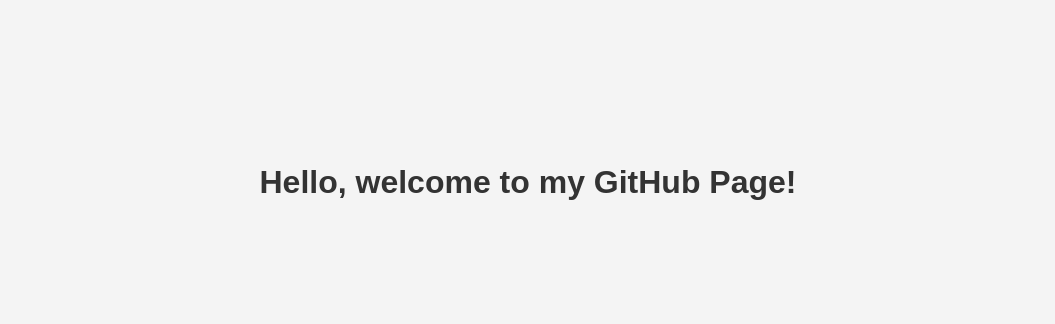
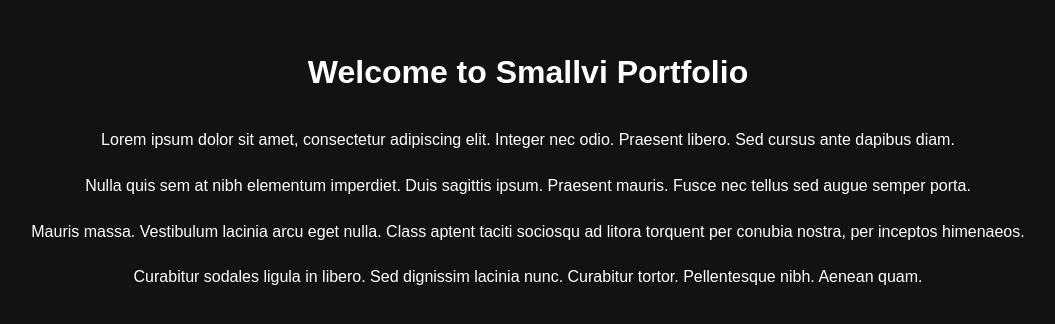
Before and after one commit to smallvi/smallvi, a plain HTML site: page index.html in a window 1280 px wide. Shown: the part 218-542 px from the top of the page, without its empty margins (112-1167 px from the left). Drawn offline with Linux system fonts and the light colour scheme.

Commit message:
add animation

```diff
--- a/index.html
+++ b/index.html
@@ -3,23 +3,60 @@
 <head>
     <meta charset="UTF-8">
     <meta name="viewport" content="width=device-width, initial-scale=1.0">
-    <title>Welcome to My GitHub Page</title>
+    <title>Welcome to Smallvi Portfolio</title>
     <style>
         body {
-            font-family: Arial, sans-serif;
+            margin: 0;
+            padding: 0;
+            font-family: 'Arial', sans-serif;
+            background-color: #121212;
+            color: #ffffff;
             display: flex;
+            flex-direction: column;
+            align-items: center;
             justify-content: center;
-            align-items: center;
             height: 100vh;
+            overflow: hidden;
+            transition: background-color 0.5s, color 0.5s;
+        }
+
+        .welcome {
+            font-size: 2em;
             margin: 0;
-            background-color: #f4f4f4;
+            animation: fadeIn 2s ease-in-out;
         }
-        h1 {
-            color: #333;
+
+        .content {
+            font-size: 1em;
+            width: 80%;
+            text-align: center;
+            margin-top: 20px;
+            animation: slideIn 3s ease-in-out;
+        }
+
+        @keyframes fadeIn {
+            0% { opacity: 0; }
+            100% { opacity: 1; }
+        }
+
+        @keyframes slideIn {
+            0% { transform: translateY(50px); opacity: 0; }
+            100% { transform: translateY(0); opacity: 1; }
+        }
+
+        .content p {
+            line-height: 1.6;
+            margin-bottom: 20px;
         }
     </style>
 </head>
 <body>
-    <h1>Hello, welcome to my GitHub Page!</h1>
+    <h1 class="welcome">Welcome to Smallvi Portfolio</h1>
+    <div class="content">
+        <p>Lorem ipsum dolor sit amet, consectetur adipiscing elit. Integer nec odio. Praesent libero. Sed cursus ante dapibus diam.</p>
+        <p>Nulla quis sem at nibh elementum imperdiet. Duis sagittis ipsum. Praesent mauris. Fusce nec tellus sed augue semper porta.</p>
+        <p>Mauris massa. Vestibulum lacinia arcu eget nulla. Class aptent taciti sociosqu ad litora torquent per conubia nostra, per inceptos himenaeos.</p>
+        <p>Curabitur sodales ligula in libero. Sed dignissim lacinia nunc. Curabitur tortor. Pellentesque nibh. Aenean quam.</p>
+    </div>
 </body>
 </html>
```
